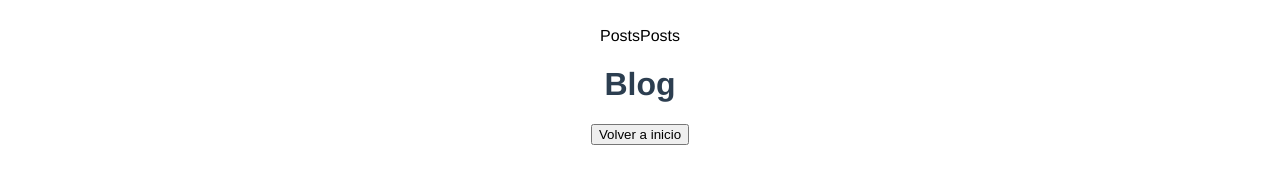
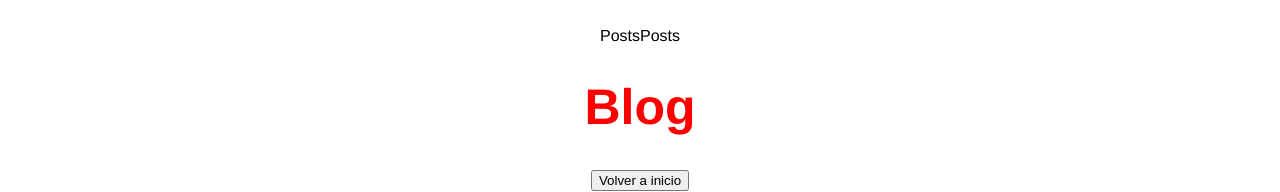
Before and after one commit to educalo77/curso-VueJS, a Vue app in the folder vuex/: page /#/blog in a window 1280 px wide. Shown: the part 1115-1307 px from the top of the page. Before the commit the page ends 1268 px from the top, so only its background shows below. Built offline with nearby package versions, Linux system fonts and the light colour scheme; no server answers.

Commit message:
custom directives

```diff
--- a/vuex/src/components/Blog.vue
+++ b/vuex/src/components/Blog.vue
@@ -1,6 +1,7 @@
 <template>
   <div>
-    <h1>Blog</h1>
+    <h1 v-alerta="50">Blog</h1>
+    <!-- aqui le sumamos una directiva que creamos. cambia color del font y el size -->
     <button @click="volverInicio">Volver a inicio</button>
   </div>
 </template>
--- a/vuex/src/main.js
+++ b/vuex/src/main.js
@@ -10,6 +10,14 @@ const router = new VueRouter({
   routes,
 });
 
+Vue.directive("alerta", {
+  //esto crea una directiva tipo v-show v-for etc en este caso v-alerta
+  bind(el, binding) {
+    el.style.color = "red";
+    el.style.fontSize = binding.value + "px";
+  },
+});
+
 import { store } from "../src/store/store";
 
 new Vue({
```
